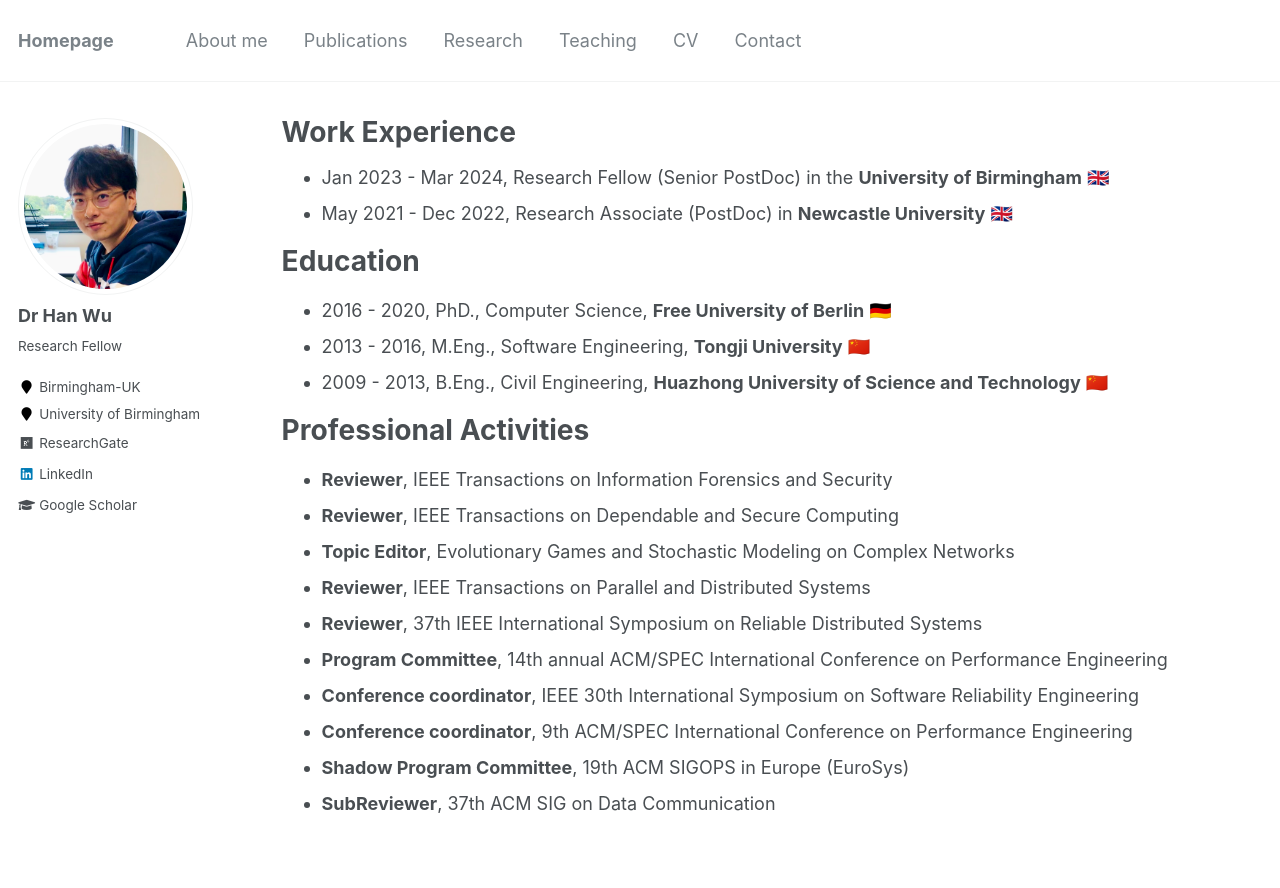
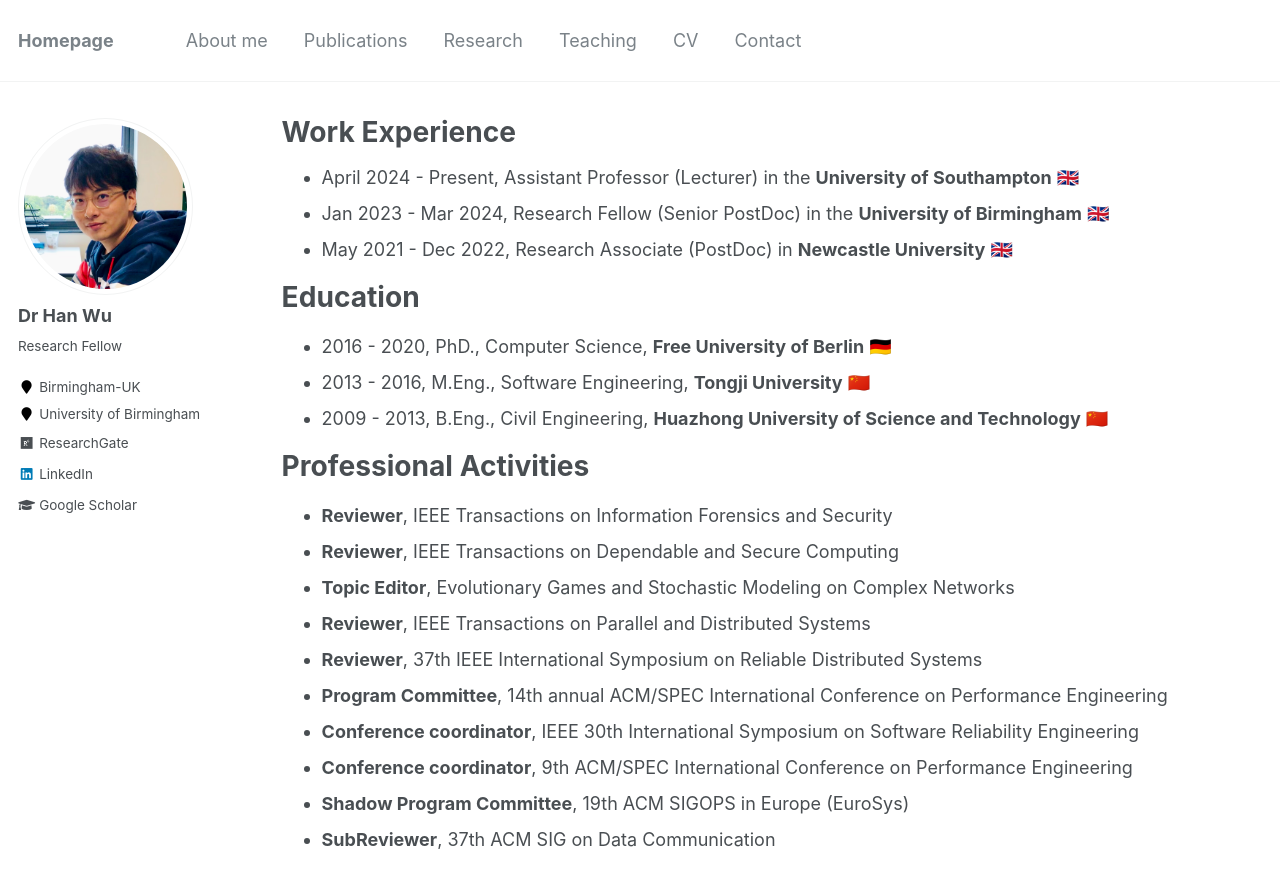
Before and after one commit to woohan/woohan.github.io, a Jekyll site: the page built from _pages/cv.md, in a window 1280 px wide and 1069 px high. Shown: the top 888 px of the window. Built offline with Jekyll 4.4.1, drawn with Linux system fonts in a browser that asks for light colours.

Commit message:
update cv

```diff
--- a/_pages/cv.md
+++ b/_pages/cv.md
@@ -9,6 +9,7 @@ redirect_from:
 
 {% include base_path %}
 
+* April 2024 - Present, Assistant Professor (Lecturer) in the **University of Southampton** 🇬🇧
 * Jan 2023 - Mar 2024, Research Fellow (Senior PostDoc) in the **University of Birmingham** 🇬🇧
 * May 2021 - Dec 2022, Research Associate (PostDoc) in **Newcastle University** 🇬🇧
 
```
